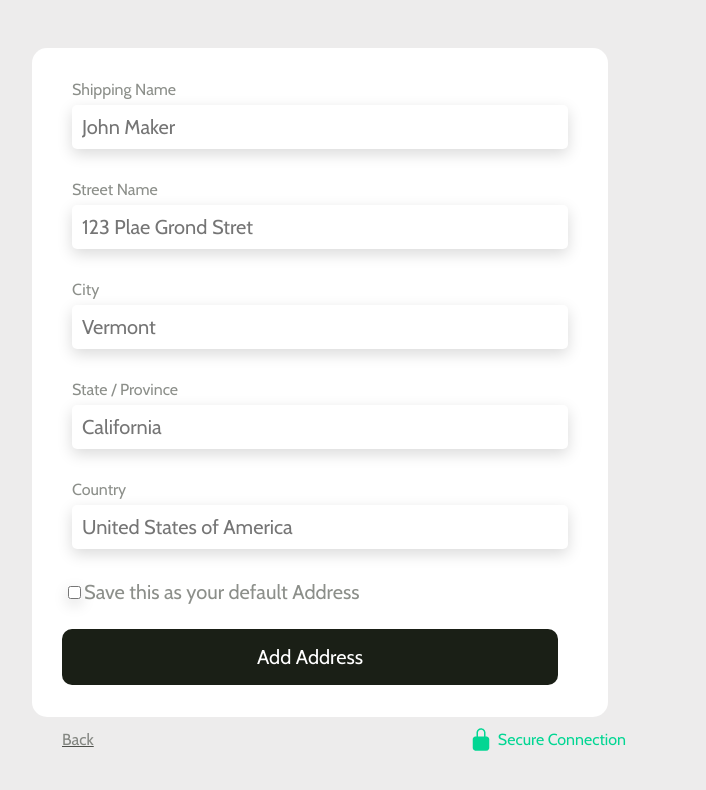
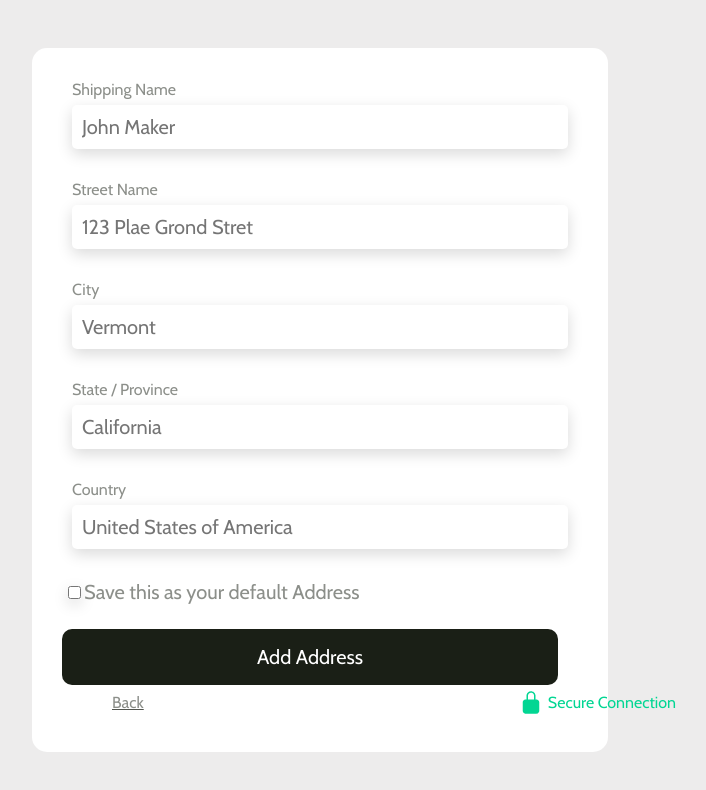
Before and after one commit to campbell-15/ecommerceReactStore, a React (Create React App) app: page /add-address in a window 1280 px wide. Shown: the top 790 px of the page, without its empty margins (320-1026 px from the left). Built offline with nearby package versions, Linux system fonts and the light colour scheme.

Commit message:
address page update

```diff
--- a/src/AddAddress.jsx
+++ b/src/AddAddress.jsx
@@ -57,10 +57,7 @@ const AddAddress = () => {
                 <div className="Button">Add Address</div>
             </div>
 
-             </form>
-             </div>
-
-             <div className="Infromation">
+            <div className="Infromation">
                 <div className="Button2">
                     <div className="Button2">Back</div>
                 </div>
@@ -70,6 +67,11 @@ const AddAddress = () => {
                 </div>
             </div>
 
+             </form>
+             </div>
+
+
+
 
         </div>
         )
```
